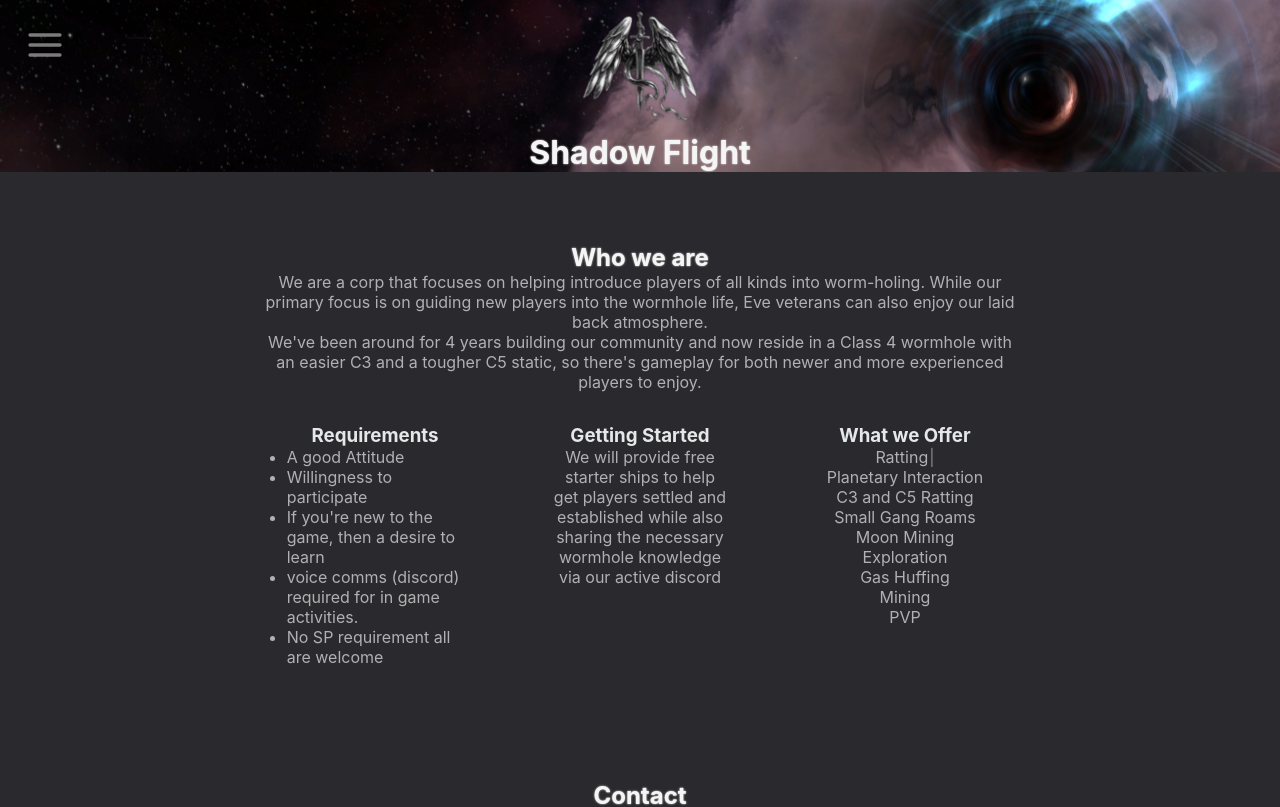
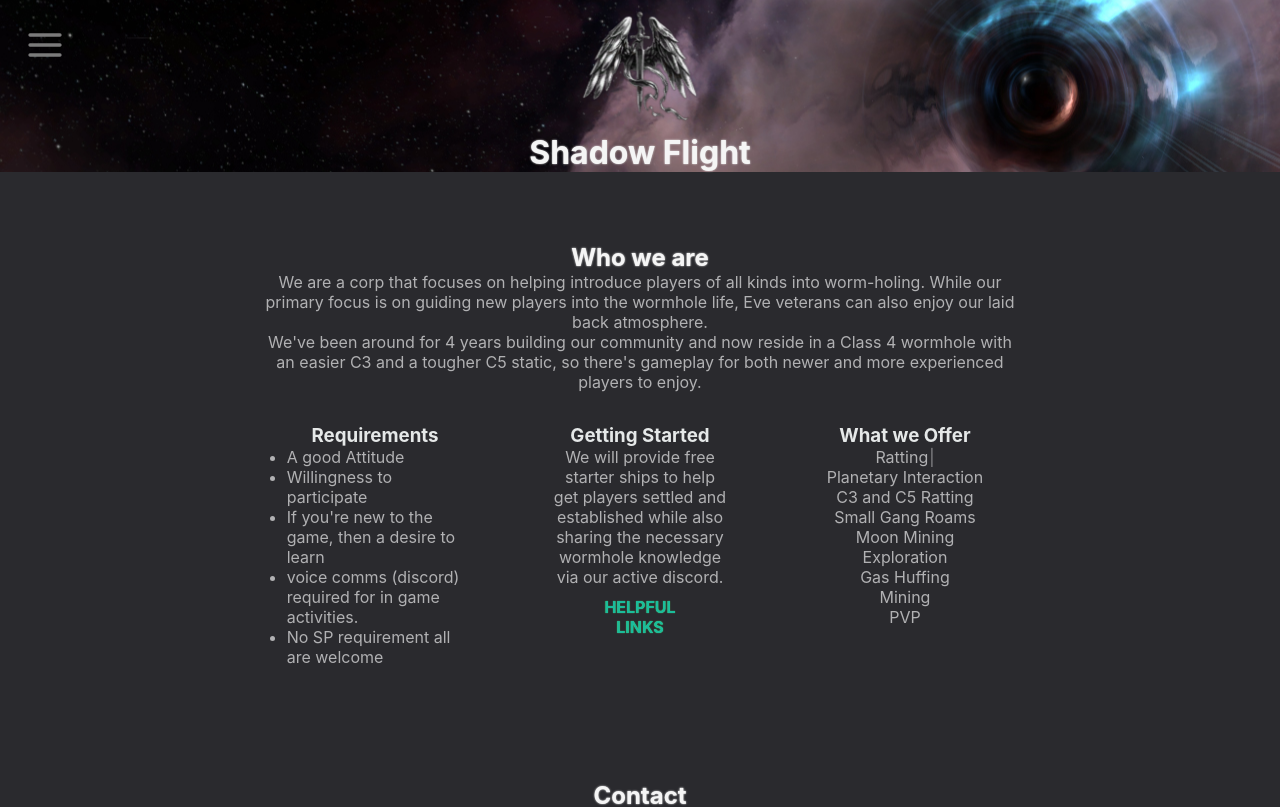
Before and after one commit to phellwege/shadowflight, a React (Create React App) app in the folder shadowflight/: page / in a window 1280 px wide. Shown: the top 807 px of the page. Built offline with nearby package versions, Linux system fonts and the light colour scheme; a web font is replaced by a local one.

Commit message:
added link

```diff
--- a/shadowflight/src/components/About.js
+++ b/shadowflight/src/components/About.js
@@ -31,7 +31,7 @@
                         </div>
                         <div id='inner-div'>
                             <h3>Getting Started</h3>
-                            <p>We will provide free starter ships to help get players settled and established while also sharing the necessary wormhole knowledge via our active discord</p>
+                            <p>We will provide free starter ships to help get players settled and established while also sharing the necessary wormhole knowledge via our active discord. <a href='/NewBroLinks'>Helpful links</a></p>
                         </div>
                         <div id='inner-div'>
                             <h3>What we Offer</h3>
```
